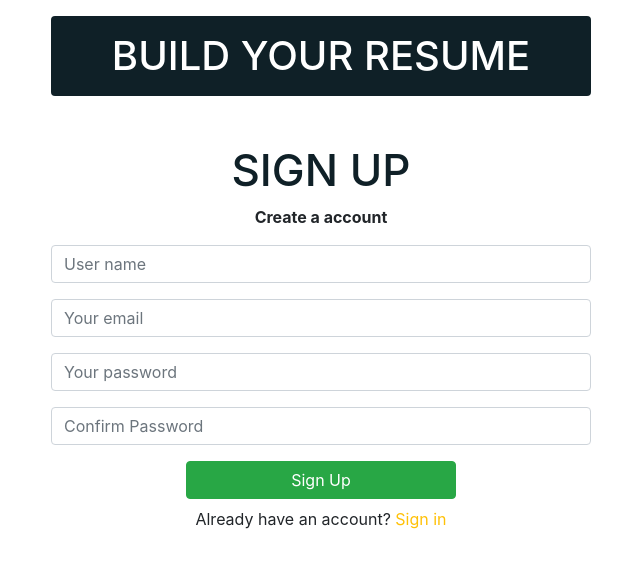
After one commit to VinayTrep/Resume_builder, a PHP site: page /sign_up.php in a window 1280 px wide. The commit adds this page. Shown: the top 568 px of the page, without its empty margins (319-959 px from the left). Run offline with PHP 8.4, Linux system fonts and the light colour scheme.

Commit message:
sign_up page added

```diff
--- a/includes/connect.php
+++ b/includes/connect.php
@@ -7,7 +7,7 @@ try {
   $con = new PDO("mysql:host=$servername;dbname=resume_builder", $username, $password);
   // set the PDO error mode to exception
   $con->setAttribute(PDO::ATTR_ERRMODE, PDO::ERRMODE_EXCEPTION);
-  echo "Connected successfully";
+  // echo "Connected successfully";
 } catch(PDOException $e) {
   echo "Connection failed: " . $e->getMessage();
 }
--- a/index.php
+++ b/index.php
@@ -9,9 +9,7 @@
 </head>
 
 <body>
-    <?php
-    include("includes/connect.php");
-    ?>
+
 </body>
 
 </html>
--- /dev/null
+++ b/sign_up.php
@@ -0,0 +1,96 @@
+<?php
+include('includes/connect.php');
+?>
+<?php
+if (isset($_POST['signup'])) {
+    $u_name = $_POST['u_name'];
+    $u_email = $_POST['u_email'];
+    $u_password = $_POST['u_password'];
+    $confirm_password = $_POST['confirm_password'];
+    $sql1 = "SELECT u_name FROM user_login_details WHERE u_name='$u_name'";
+    $result = $con->query($sql1);
+    if ($result->rowCount() == 0) {
+        if ($u_password == $confirm_password) {
+            try {
+                $sql2 = "INSERT INTO user_login_details (u_name,u_email,u_password) VALUES('$u_name','$u_email','$u_password')";
+                $con->exec($sql2);
+                $msg = "Your Account is Succesfully Created";
+            } catch (PDOException $e) {
+                $err = "Error" . $e->getMessage();
+            }
+        } else {
+            $err = "Confirm password Doesnot Match";
+        }
+    }else{
+        $err="Oops! User name is already taken";
+    }
+}
+?>
+<!DOCTYPE html>
+<html lang="en">
+
+<head>
+    <meta charset="UTF-8">
+    <meta name="viewport" content="width=device-width, initial-scale=1.0">
+    <meta http-equiv="X-UA-Compatible" content="ie=edge">
+    <meta name="Description" content="Enter your description here" />
+    <link rel="stylesheet" href="https://cdnjs.cloudflare.com/ajax/libs/twitter-bootstrap/4.6.0/css/bootstrap.min.css">
+    <link rel="stylesheet" href="https://cdnjs.cloudflare.com/ajax/libs/font-awesome/5.15.4/css/all.min.css">
+    <link rel="stylesheet" href="assets/css/style.css">
+    <title>Sign up</title>
+    <style>
+        .bg-0F2027 {
+            background-color: #0F2027;
+        }
+
+        .text-0F2027 {
+            color: #0F2027;
+        }
+
+        .font-xl {
+            font-size: 44px;
+        }
+    </style>
+</head>
+
+<body>
+    <div class="container mt-3">
+        <div class="row">
+            <div class="col-md-6 mx-auto">
+                <h1 class="p-3 rounded bg-0F2027 text-white text-center">BUILD YOUR RESUME</h1>
+                <div class="form">
+                    <?php
+                    if (!empty($msg)) {
+                        echo "<div class='alert alert-success text-center'>" . $msg . "</div>";
+                    }
+                    if (!empty($err)) {
+                        echo "<div class='alert alert-danger text-center'>" . $err . "</div>";
+                    }
+                    ?>
+                    <h2 class="text-0F2027 text-center mt-5 font-xl">SIGN UP</h2>
+                    <p class="text-center"><b>Create a account</b></p>
+                    <form action="<?php echo $_SERVER['PHP_SELF']; ?>" method="post" autocomplete="TRUE">
+                        <div class="form-group">
+                            <input type="text" class="form-control" placeholder="User name" name="u_name" value="<?php if (isset($_POST['u_name'])) echo $_POST['u_name']; ?>"required>
+                            <small class="form-text text-danger"></small>
+                        </div>
+                        <div class="form-group">
+                            <input type="email" class="form-control" placeholder="Your email " name="u_email" value="<?php if (isset($_POST['u_email'])) echo $_POST['u_email']; ?>" required>
+                        </div>
+                        <div class="form-group">
+                            <input type="password" class="form-control" placeholder="Your password" name="u_password" value="<?php if (isset($_POST['u_password'])) echo $_POST['u_password']; ?>" required>
+                        </div>
+                        <div class="form-group">
+                            <input type="password" class="form-control" placeholder="Confirm Password" name="confirm_password" value="<?php if (isset($_POST['confirm_password'])) echo $_POST['confirm_password']; ?>"required>
+                        </div>
+                        <button type="submit" name="signup" class="btn btn-success d-block w-50 mx-auto">Sign Up</button>
+                    </form>
+                    <p class="text-center mt-2">Already have an account? <a href="#" class="text-warning">Sign in</a></p>
+                </div>
+            </div>
+        </div>
+    </div>
+
+</body>
+
+</html>
```
